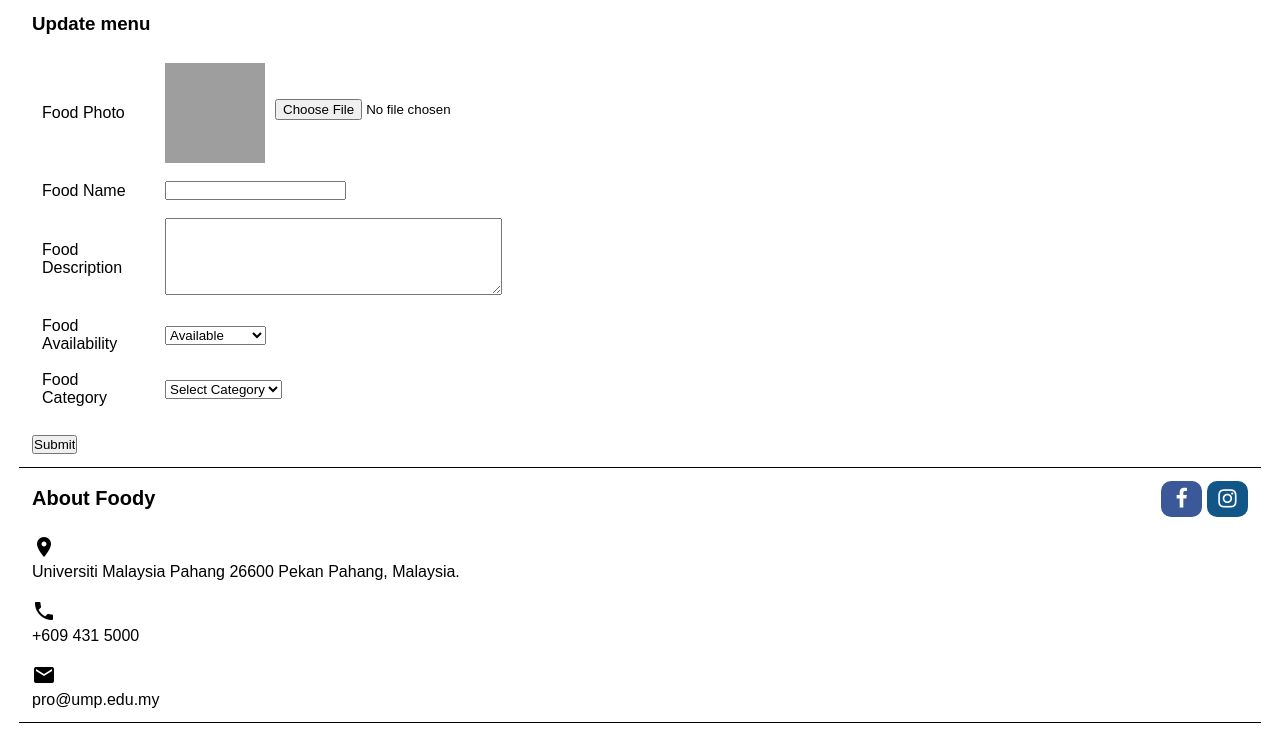
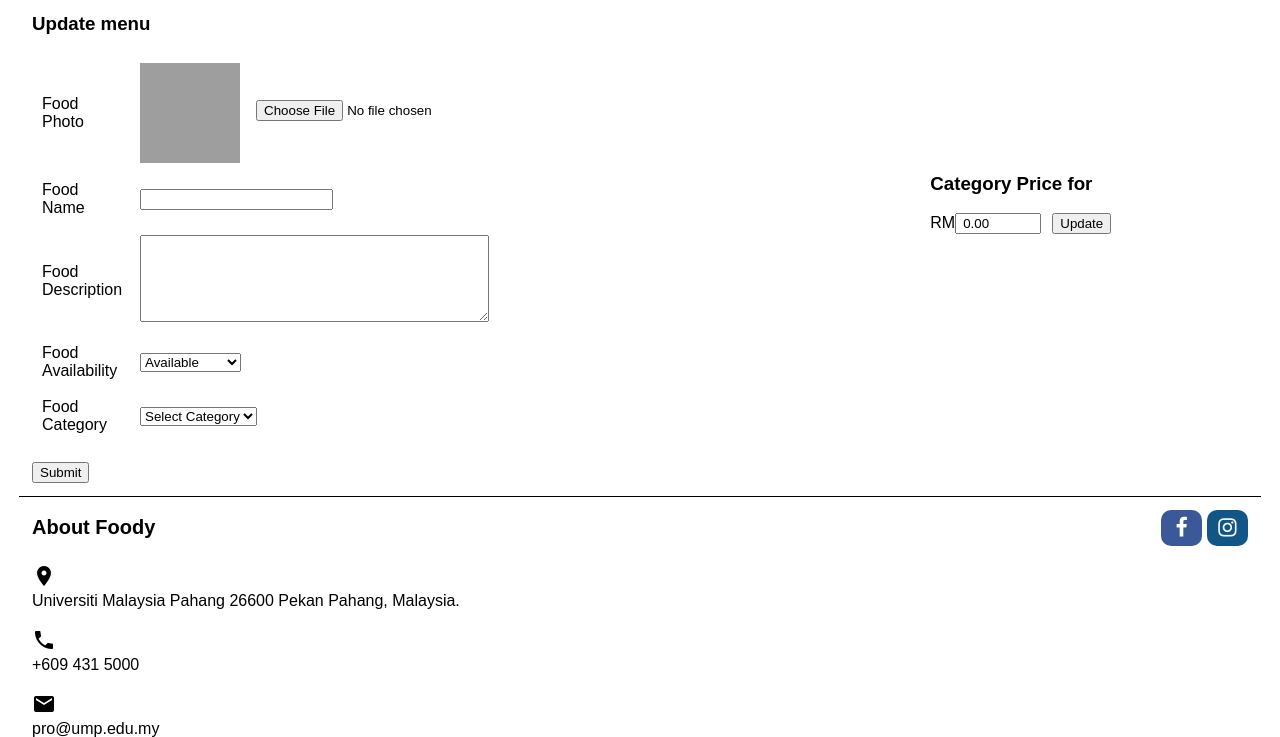
Before and after one commit to darksky6666/web-project, a PHP site: page /ro_editMenuList.php?id=1 in a window 1280 px wide. Shown: the part 109-846 px from the top of the page. Run offline with PHP 8.4, Linux system fonts and the light colour scheme; data that the repository does not hold is empty; grey boxes are pictures that could not be loaded.

Commit message:
add categoryPrice

```diff
--- a/css/menu.css
+++ b/css/menu.css
@@ -17,6 +17,12 @@
 
 .center-text {
     text-align: center;
+}
+
+.clearfix {
+    content: "";
+    display: table;
+    clear: both;
 }
 
 /* Header */
@@ -54,6 +60,30 @@
 }
 
 /* Body */
+.container {
+    display: grid;
+    grid-template-columns: auto auto;
+    align-content: center;
+}
+
+.item2 {
+    margin: 0 auto;
+    margin-top: 20vh;
+}
+
+#catPrice-input {
+    width: fit-content;
+    max-width: 70px;
+}
+
+input {
+    padding: 1px 6px;
+}
+
+textarea {
+    padding: 5px 6px;
+}
+
 .foodCategory > fieldset{
     border: none;
 }
@@ -91,6 +121,14 @@
     text-align: center;
     vertical-align: middle;
 }
+
+.btn {
+    position: relative;
+    display: inline-block;
+    margin-left: 0.5em;
+    margin-right: 0.5em;
+}
+
 /* Footer */
 
 footer > div {
--- a/ro_editMenuList.php
+++ b/ro_editMenuList.php
@@ -1,7 +1,7 @@
 <?php
 include './db/db.php';
 $id = $_GET['id'];
-$sql="SELECT menu.menu_ID, menu.foodName, menu.foodPhoto, menu.foodDesc, menu.foodAvailability, menu.fc_ID, fc.categoryPrice, menu.RO_username FROM `menu_list` `menu`, `food_categories` `fc` WHERE menu.menu_ID=$id AND menu.fc_ID = fc.fc_ID ORDER BY menu.menu_ID;";
+$sql="SELECT menu.menu_ID, menu.foodName, menu.foodPhoto, menu.foodDesc, menu.foodAvailability, menu.fc_ID, fc.categoryPrice, fc.categoryName, menu.RO_username FROM `menu_list` `menu`, `food_categories` `fc` WHERE menu.menu_ID=$id AND menu.fc_ID = fc.fc_ID ORDER BY menu.menu_ID;";
 $result = mysqli_query($con, $sql) or die (mysqli_error());
 $row = mysqli_fetch_array($result);
 
@@ -10,6 +10,7 @@
 $foodDesc = $row['foodDesc'];
 $foodAvail = $row['foodAvailability'];
 $foodCat = $row['fc_ID'];
+$fcName=$row['categoryName'];
 $cPrice = $row['categoryPrice'];
 
 ?>
@@ -42,10 +43,11 @@
         <h3 class="center-text">Off Oven, On Doorstep</h3>
     </header>
 
-    <div class="wrapper">
+    <div class="wrapper container">
+        <div class="item1">
         <h3>Update menu</h3>
         <br>
-        <form action="./db/updatedb.php?id=<?php echo $id; ?>" method="POST" enctype="multipart/form-data">
+        <form action="./db/updatedb.php?id=<?php echo $id; ?>&action=menu" method="POST" enctype="multipart/form-data">
             <table>
                 <tr>
                     <td style="width: 10%;">Food Photo</td>
@@ -93,6 +95,17 @@
                 <input type="submit" value="Submit">
             </div>
         </form>
+        </div>
+
+        <div class="item2">
+            <h3>Category Price for <?php echo "$fcName" ?></h3>
+            <br>
+            <form action="./db/updatedb.php?foodCat=<?php echo $foodCat; ?>&action=category" method="POST" enctype="multipart/form-data">
+            <label for="catPrice-input">RM<input type="number" name="cPrice" id="catPrice-input" step="0.01" value="<?php printf("%.2f", $cPrice) ?>"></label>
+            <input type="submit" value="Update" class="btn">
+            </form>
+        </div>
+
     </div>
 
     <footer class="wrapper">
--- a/ro_menuList.php
+++ b/ro_menuList.php
@@ -79,7 +79,7 @@
         }
         ?>
         <br>
-        <input type="button" value="Add Menu" style="float: right" onclick="addMenu()">
+        <input type="button" class="btn" value="Add Menu" style="float: right" onclick="addMenu()">
         <br>
     </div>
 
```
Also changed, not shown: db/updatedb.php (+30 -14 lines).
